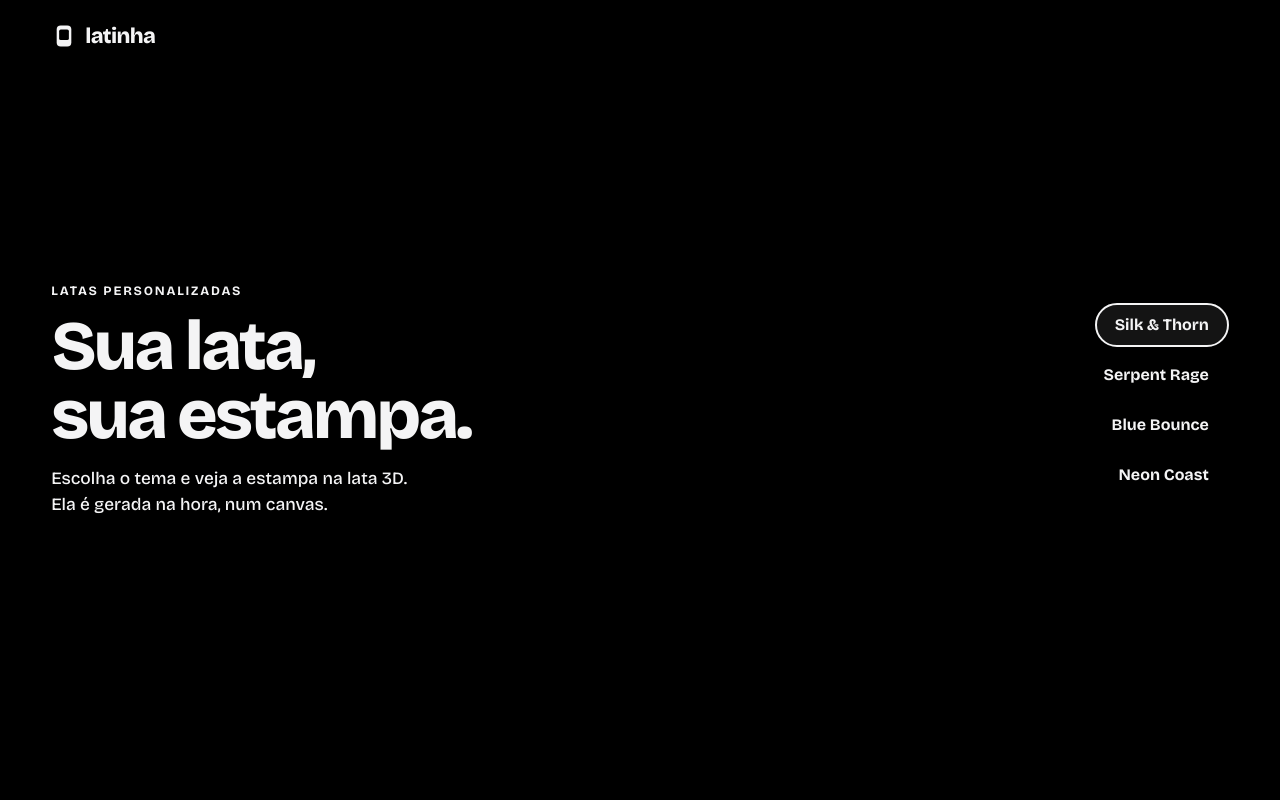
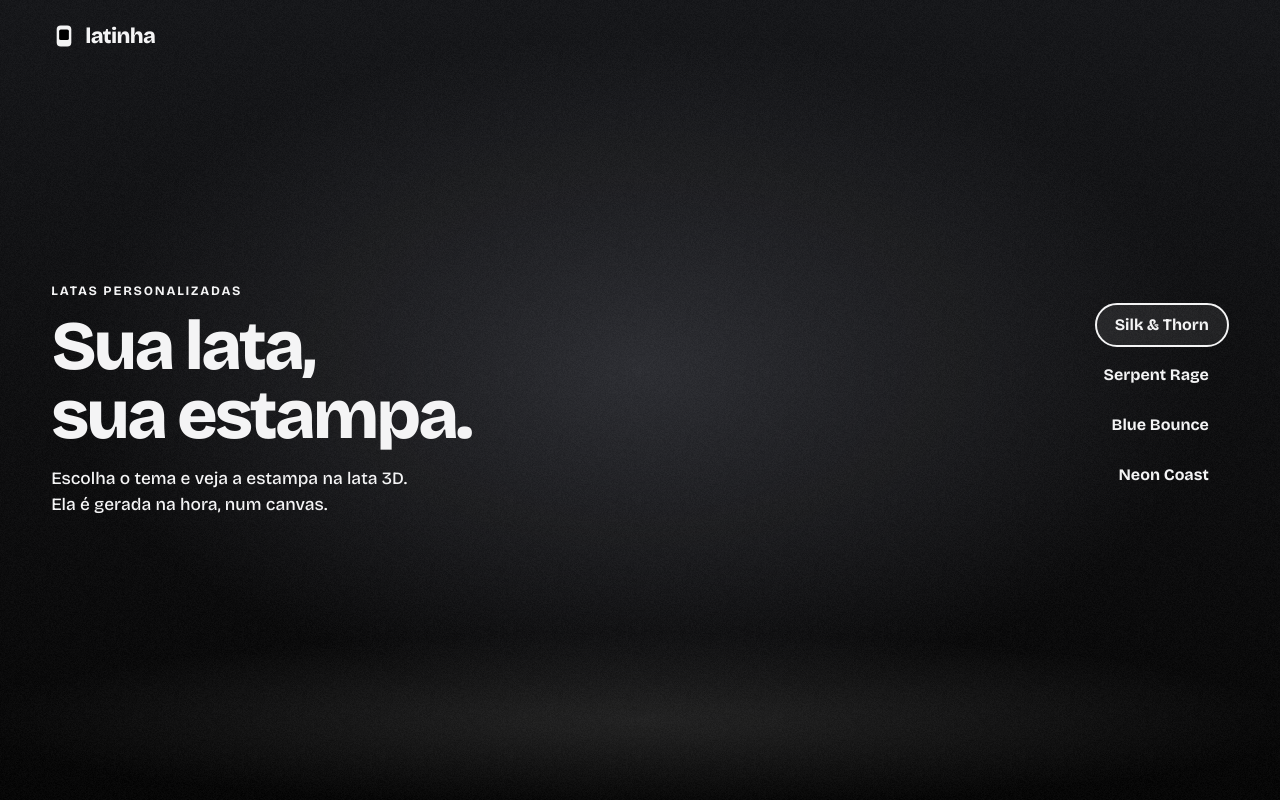
Before and after one commit to ErickkADR/latinhas-3d, a website built with Vite: page index.html in a window 1280 px wide. Built offline with nearby package versions, Linux system fonts and the light colour scheme.

Commit message:
Fundo de estudio de volta (preto com foco de luz)
Co-Authored-By: Claude Sonnet 5.5 <noreply@anthropic.com>

```diff
--- a/src/styles/hero.css
+++ b/src/styles/hero.css
@@ -7,8 +7,15 @@
 
 /* Fundo único dos dois projetos, desenhado por código (sem imagem para pixelar): parede escura com foco de luz,
    brilho de chão e um ladrilho de ruído de 128 px por cima que quebra as faixas do degradê (dithering). */
-/* Fundo SEMPRE preto (pedido do Erick): preto puro, igual ao copos-laser. */
-.hero-bg { position: absolute; inset: 0; z-index: -2; background: #000; }
+/* Fundo de estúdio desenhado por código (sem imagem para pixelar): preto com foco de luz atrás do copo, brilho de chão e um ruído leve que quebra as faixas do degradê. */
+.hero-bg {
+  position: absolute; inset: 0; z-index: -2;
+  background:
+    radial-gradient(ellipse 62% 58% at 50% 46%, #2b2c31 0%, rgba(43, 44, 49, 0) 72%),
+    radial-gradient(ellipse 52% 11% at 50% 90%, rgba(255, 255, 255, 0.11) 0%, rgba(255, 255, 255, 0) 100%),
+    linear-gradient(180deg, #131417 0%, #09090a 70%, #030303 100%);
+}
+.hero-bg::after { content: ''; position: absolute; inset: 0; background: url('/img/noise.png') 0 0 / 128px 128px; opacity: 0.035; }
 
 /* o canvas do copo ocupa o herói inteiro: nenhuma parte do modelo é cortada, em nenhum ângulo do giro */
 .can-stage { position: absolute; inset: 0; z-index: 2; pointer-events: none; transition: transform 0.6s var(--ease-out); }
```
Also changed, not shown: public/img/noise.png (added).
